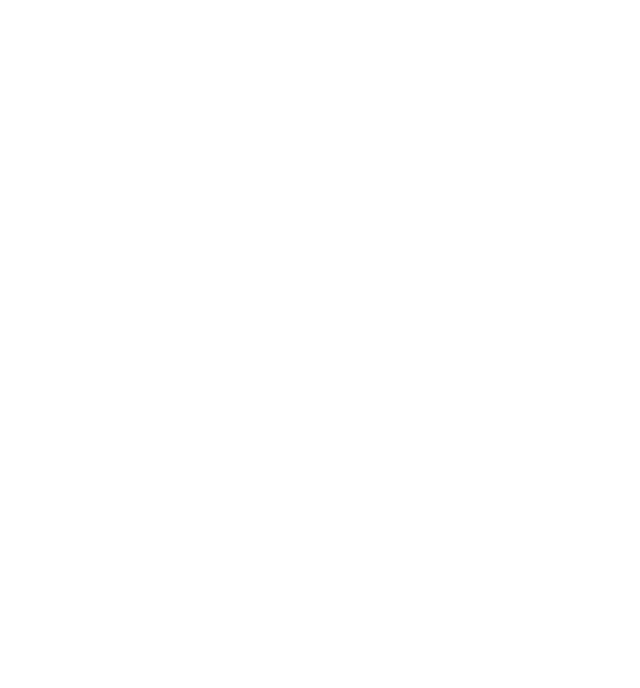
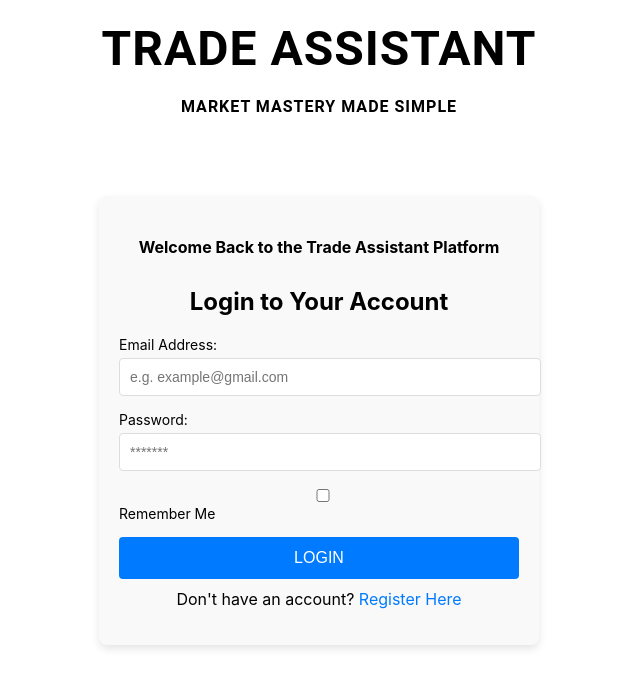
Before and after one commit to subodh-lamichhane/Trade-Assistant-FYP, a React (Create React App) app in the folder fyp/: page /login in a window 1280 px wide. Before the commit this address had no page. Shown: the top 688 px of the page, without its empty margins (321-961 px from the left). Built offline with nearby package versions, Linux system fonts and the light colour scheme.

Commit message:
updated registration,login page

```diff
--- a/fyp/package.json
+++ b/fyp/package.json
@@ -9,8 +9,10 @@
     "react": "^18.3.1",
     "react-dom": "^18.3.1",
     "react-router-dom": "^6.28.0",
-    "react-scripts": "^3.0.1",
-    "web-vitals": "^2.1.4"
+    "react-scripts": "^5.0.1",
+    "web-vitals": "^2.1.4",
+    "webpack": "^5.96.1",
+    "webpack-cli": "^5.1.4"
   },
   "scripts": {
     "start": "react-scripts start",
--- a/fyp/src/App.js
+++ b/fyp/src/App.js
@@ -1,15 +1,20 @@
 // src/App.js
 import React from 'react';
-import { Routes, Route, Navigate } from 'react-router-dom'; // Import Navigate for redirection
+import { Route, Routes } from 'react-router-dom'; // Import Routes instead of Switch
+
+import LoginPage from './pages/LoginPage/LoginPage';
 import RegistrationPage from './pages/RegistrationPage/RegistrationPage';
 
 const App = () => {
   return (
     <Routes>
-      {/* Redirect "/" to "/register" */}
-      <Route path="/" element={<Navigate to="/register" />} /> {/* Redirect from root to register */}
+      {/* Route for homepage ('/') */}
+      <Route path="/" element={<RegistrationPage />} /> {/* Set the default page here */}
 
-      {/* Registration Page Route */}
+      {/* Route for login */}
+      <Route path="/login" element={<LoginPage />} />
+
+      {/* Route for registration */}
       <Route path="/register" element={<RegistrationPage />} />
     </Routes>
   );
--- a/fyp/src/pages/LoginPage/LoginPage.css
+++ b/fyp/src/pages/LoginPage/LoginPage.css
@@ -0,0 +1,109 @@
+/* src/LoginPage.css */
+.login-container {
+    max-width: 400px;
+    margin: 50px auto;
+    padding: 20px;
+    background-color: #f9f9f9;
+    border-radius: 8px;
+    box-shadow: 0 4px 8px rgba(0, 0, 0, 0.1);
+}
+
+/* Title Styling */
+h1 {
+    font-family: 'Roboto', sans-serif;
+    font-size: 3rem;
+    font-weight: bold;
+    color: #000000;
+    text-align: center;
+    margin-top: 20px;
+    margin-bottom: 20px;
+    text-transform: uppercase;
+    letter-spacing: 1px;
+}
+
+h3 {
+    font-family: 'Roboto', sans-serif;
+    font-size: 1rem;
+    font-weight: bold;
+    color: #000000;
+    text-align: center;
+    margin-top: 10px;
+    margin-bottom: 80px;
+    text-transform: uppercase;
+    letter-spacing: 1px;
+}
+
+h4 {
+    text-align: center;
+    font-size: 16px;
+    margin-bottom: 30px;
+  }
+
+
+h2 {
+    text-align: center;
+    font-size: 24px;
+    margin-bottom: 20px;
+}
+
+.form-group {
+    margin-bottom: 15px;
+}
+
+.form-group label {
+    display: block;
+    font-size: 14px;
+    margin-bottom: 5px;
+}
+
+.form-group input {
+    width: 100%;
+    padding: 10px;
+    font-size: 14px;
+    border: 1px solid #ddd;
+    border-radius: 4px;
+}
+
+
+/* Style for the checkbox and its label */
+.remember-me input {
+    margin-right: 8px;    /* Space between checkbox and text */
+}
+
+/* Optional: Style for the Remember Me label */
+.remember-me label {
+    font-size: 14px;      /* Adjust text size */
+    color: #333;          /* Color for label text */
+}
+
+
+/* Style the login button */
+button.login-button {
+    width: 100%;
+    padding: 12px;
+    font-size: 16px;
+    background-color: #007BFF;
+    color: white;
+    border: none;
+    border-radius: 4px;
+    cursor: pointer;
+}
+
+button.login-button:hover {
+    background-color: #0056b3;
+}
+
+/* Style for the register link */
+p.register-link {
+    text-align: center;
+    margin-top: 10px;
+}
+
+p.register-link a {
+    color: #007BFF;
+    text-decoration: none;
+}
+
+p.register-link a:hover {
+    text-decoration: underline;
+}
--- a/fyp/src/pages/LoginPage/LoginPage.js
+++ b/fyp/src/pages/LoginPage/LoginPage.js
@@ -0,0 +1,80 @@
+import React, { useState } from 'react';
+import { Link } from 'react-router-dom'; // Import Link from react-router-dom
+import './LoginPage.css';
+
+const LoginPage = () => {
+  const [email, setEmail] = useState('');
+  const [password, setPassword] = useState('');
+  const [rememberMe, setRememberMe] = useState(false);
+
+  const handleCheckboxChange = () => {
+    setRememberMe(!rememberMe);
+  };
+
+  const handleSubmit = (e) => {
+    e.preventDefault();
+    console.log('Form submitted:', { email, password, rememberMe });
+  };
+
+  return (
+    <div>
+      <h1>Trade Assistant</h1>
+      <h3>Market Mastery Made Simple</h3>
+
+      <div className="login-container">
+      <h4>Welcome Back to the Trade Assistant Platform</h4>
+        <h2>Login to Your Account</h2>
+        <form onSubmit={handleSubmit}>
+          <div className="form-group">
+            <label htmlFor="email">Email Address:</label>
+            <input
+              type="email"
+              id="email"
+              name="email"
+              placeholder="e.g. example@gmail.com"
+              value={email}
+              onChange={(e) => setEmail(e.target.value)}
+              required
+            />
+          </div>
+          <div className="form-group">
+            <label htmlFor="password">Password:</label>
+            <input
+              type="password"
+              id="password"
+              name="password"
+              placeholder="*******"
+              value={password}
+              onChange={(e) => setPassword(e.target.value)}
+              required
+            />
+          </div>
+
+          <div className="form-group">
+            <label htmlFor="rememberMe">
+              <input
+                type="checkbox"
+                id="rememberMe"
+                checked={rememberMe}
+                onChange={handleCheckboxChange}
+              />
+              Remember Me
+            </label>
+          </div>
+
+          {/* Login Button */}
+          <button type="submit" className="login-button">
+            LOGIN
+          </button>
+
+          {/* Link to Registration page */}
+          <p className="register-link">
+            Don't have an account? <Link to="/register">Register Here</Link>
+          </p>
+        </form>
+      </div>
+    </div>
+  );
+};
+
+export default LoginPage;
--- a/fyp/src/pages/RegistrationPage/RegistrationPage.css
+++ b/fyp/src/pages/RegistrationPage/RegistrationPage.css
@@ -1,5 +1,5 @@
 /* src/RegistrationPage.css */
-.registration-container {
+.register-container {
     max-width: 400px;
     margin: 50px auto;
     padding: 20px;
@@ -8,10 +8,41 @@
     box-shadow: 0 4px 8px rgba(0, 0, 0, 0.1);
   }
 
+  /* Title Styling */
+h1 {
+    font-family: 'Roboto', sans-serif;
+    font-size: 3rem;
+    font-weight: bold;
+    color: #000000;
+    text-align: center;
+    margin-top: 20px; /* Only space above the title */
+    margin-bottom: 20px; /* Space between title and subtitle */
+    text-transform: uppercase;
+    letter-spacing: 1px;
+}
+
+h3 {
+    font-family: 'Roboto', sans-serif;
+    font-size: 1rem;
+    font-weight: bold;
+    color: #000000;
+    text-align: center;
+    margin-top: 10px; /* Only space above the title */
+    margin-bottom: 80px; /* Space between title and boxes */
+    text-transform: uppercase;
+    letter-spacing: 1px;
+}
+
   h2 {
     text-align: center;
     font-size: 24px;
     margin-bottom: 20px;
+  }
+
+  h4 {
+    text-align: center;
+    font-size: 16px;
+    margin-bottom: 30px;
   }
 
   .form-group {
--- a/fyp/src/pages/RegistrationPage/RegistrationPage.js
+++ b/fyp/src/pages/RegistrationPage/RegistrationPage.js
@@ -1,81 +1,110 @@
 import React, { useState } from 'react';
-import { Link } from 'react-router-dom';  // For linking to the login page
+import { Link } from 'react-router-dom'; // Import Link from react-router-dom
 import './RegistrationPage.css';
 
 const RegistrationPage = () => {
-  // State hooks for form input fields
-  const [fullName, setFullName] = useState('');
-  const [phoneNumber, setPhoneNumber] = useState('');
+  const [fullname, setFullName] = useState('');
+  const [phonenumber, setPhoneNumber] = useState('');
   const [email, setEmail] = useState('');
   const [password, setPassword] = useState('');
   const [confirmPassword, setConfirmPassword] = useState('');
 
-  // Form submit handler
   const handleSubmit = (e) => {
     e.preventDefault();
-    // Add your form validation and submission logic here
-    console.log('Form submitted:', { fullName, phoneNumber, email, password });
+    if (password !== confirmPassword) {
+      alert("Passwords don't match!");
+    } else {
+      console.log('Registered:', { email, password });
+    }
   };
 
   return (
-    <div className="registration-container">
-      <h2>Register</h2>
+    <div>
+      <h1>Trade Assistant</h1>
+      <h3>Market Mastery Made Simple</h3>
+
+      <div className="register-container">
+        <h4>Welcome to the Trade Assistant Platform</h4>
+        <h2>Register Your Account</h2>
         <form onSubmit={handleSubmit}>
+
         <div className="form-group">
-          <label htmlFor="fullName">Full Name</label>
+            <label htmlFor="fullname">Full Name:</label>
             <input
-            type="text"
-            id="fullName"
-            value={fullName}
+              type="fullname"
+              id="fullname"
+              name="fullname"
+              placeholder="e.g. John Doe"
+              value={fullname}
               onChange={(e) => setFullName(e.target.value)}
               required
             />
           </div>
+
           <div className="form-group">
-          <label htmlFor="phoneNumber">Phone Number</label>
+            <label htmlFor="phonenumber">Phone Number:</label>
             <input
-            type="text"
-            id="phoneNumber"
-            value={phoneNumber}
+              type="phonenumber"
+              id="phonenumber"
+              name="phonenumber"
+              placeholder="e.g. 1234567890"
+              value={phonenumber}
               onChange={(e) => setPhoneNumber(e.target.value)}
               required
             />
           </div>
+
+
           <div className="form-group">
-          <label htmlFor="email">Email Address</label>
+            <label htmlFor="email">Email Address:</label>
             <input
               type="email"
               id="email"
+              name="email"
+              placeholder="e.g. example@gmail.com"
               value={email}
               onChange={(e) => setEmail(e.target.value)}
               required
             />
           </div>
+
           <div className="form-group">
-          <label htmlFor="password">Password</label>
+            <label htmlFor="password">Password:</label>
             <input
               type="password"
               id="password"
+              name="password"
+              placeholder="*******"
               value={password}
               onChange={(e) => setPassword(e.target.value)}
               required
             />
           </div>
           <div className="form-group">
-          <label htmlFor="confirmPassword">Confirm Password</label>
+            <label htmlFor="confirmPassword">Confirm Password:</label>
             <input
               type="password"
               id="confirmPassword"
+              name="confirmPassword"
+              placeholder="*******"
               value={confirmPassword}
               onChange={(e) => setConfirmPassword(e.target.value)}
               required
             />
           </div>
+
+          {/* Register Button */}
+          <button type="submit" className="register-button">
+            REGISTER
+          </button>
+
+          {/* Link to Login page */}
           <p className="login-link">
             Already have an account? <Link to="/login">Login Here</Link>
           </p>
         </form>
       </div>
+    </div>
   );
 };
 
```
Also changed, not shown: 1 other file (tests, documents, lock files or other folders). Lines whose indentation alone changed are shown as unchanged.
